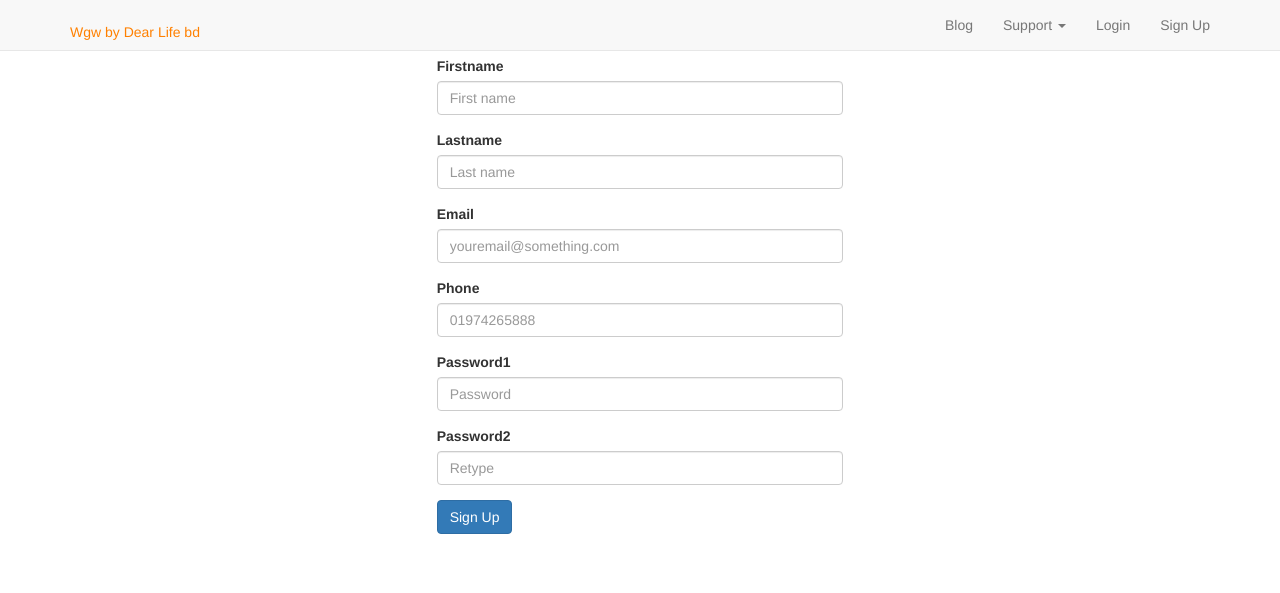
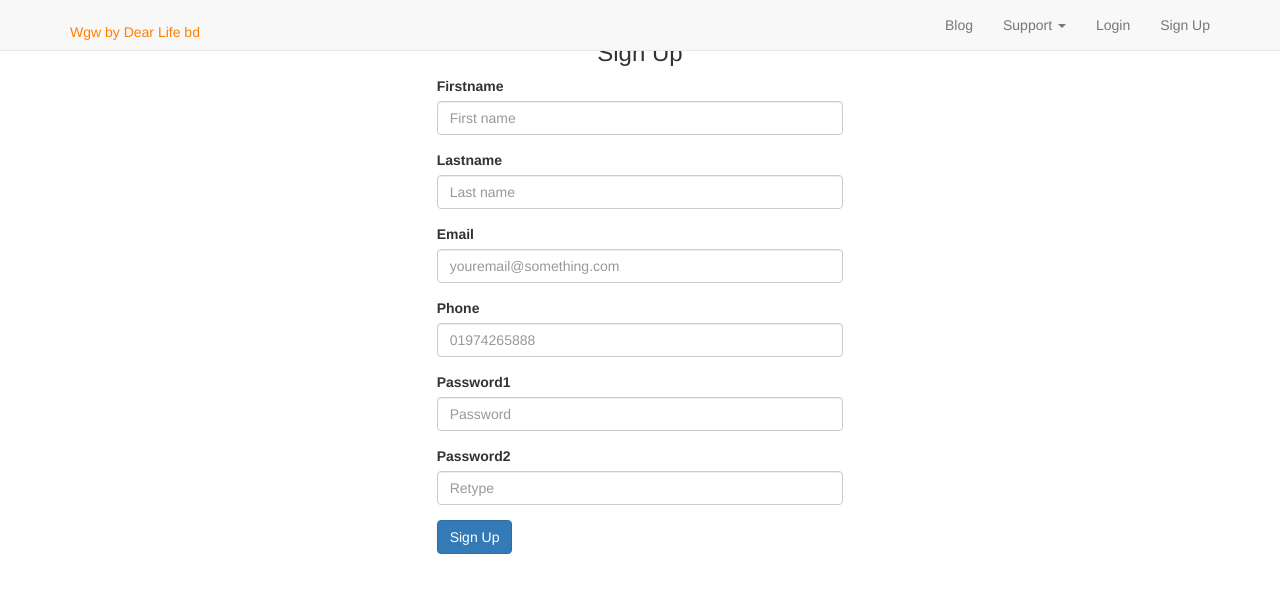
Before and after one commit to Moshiurmamun/online-booking, a Django app: page /accounts/sign-up/ in a window 1280 px wide. Shown: the top 593 px of the page. Run offline with Django 3.2, Linux system fonts and the light colour scheme; some libraries are stand-ins or nearby versions.

Commit message:
Add files via upload

```diff
--- a/accounts/templates/accounts/signup.html
+++ b/accounts/templates/accounts/signup.html
@@ -1,21 +1,45 @@
 {% extends 'base.html' %}
-
 {% load static %}
 {% load crispy_forms_tags %}
 
 
+<title> Sign Up</title>
+     {% block stylesheet %}
+        <link rel="stylesheet" href="{% static 'css/signup.css' %}">
+     {% endblock %}
+
+
 {% block content %}
+    <section>
+            <!-- <div class="background-image" > -->
+            <div >
+
+
+
+
+            </div>
+    <br>
+</section>
+
+
+
 
 <div class="row">
-    <div class="col-md-4 col-md-offset-4">
-        <h3>Sign Up</h3>
-        <form method="POST" enctype="multipart/form-data">
+    <div class="col-md-4 col-sm-8 col-md-offset-4 col-sm-offset-2">
+        <div class="card">
+            <div class="card-body">
+        <h3 class="card-title text-center">Sign Up</h3>
+        <form method="POST" action="" enctype="multipart/form-data">
             {% csrf_token %}
             {{ form|crispy }}
             <input type="submit" class="btn btn-primary" value="Sign Up">
         </form>
+            </div>
+        </div>
     </div>
-
 </div>
 
+
+
+
 {% endblock content %}
```
Also changed, not shown: accounts/templates/accounts/login.html (+14 -7 lines).
